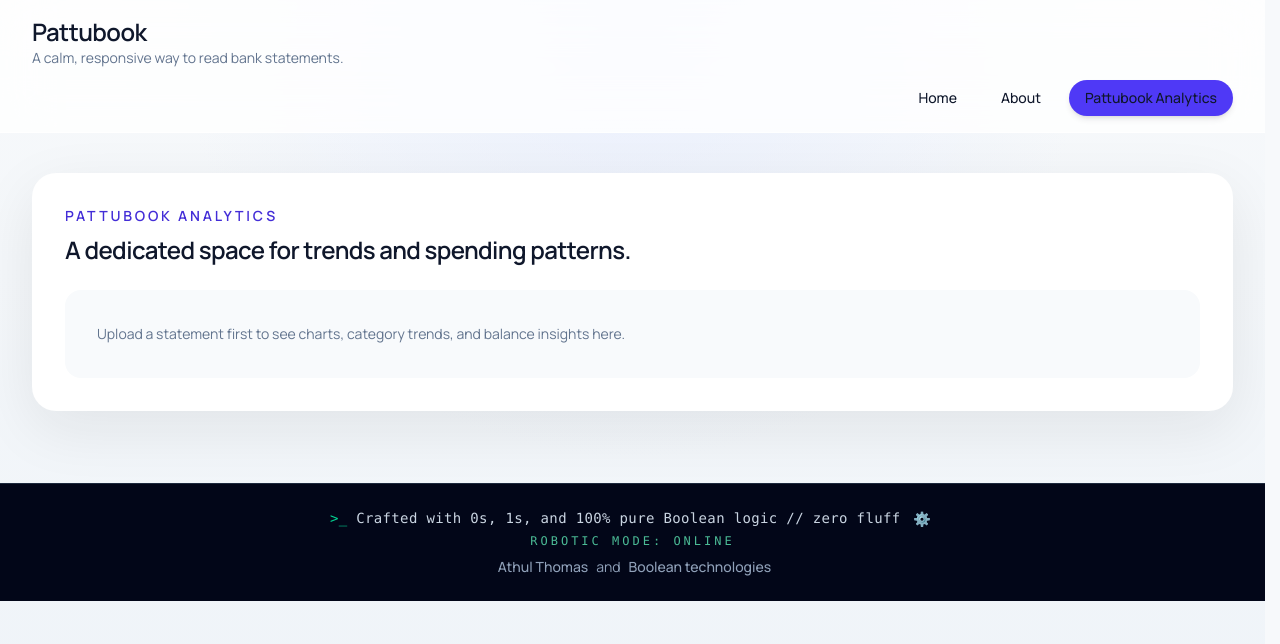
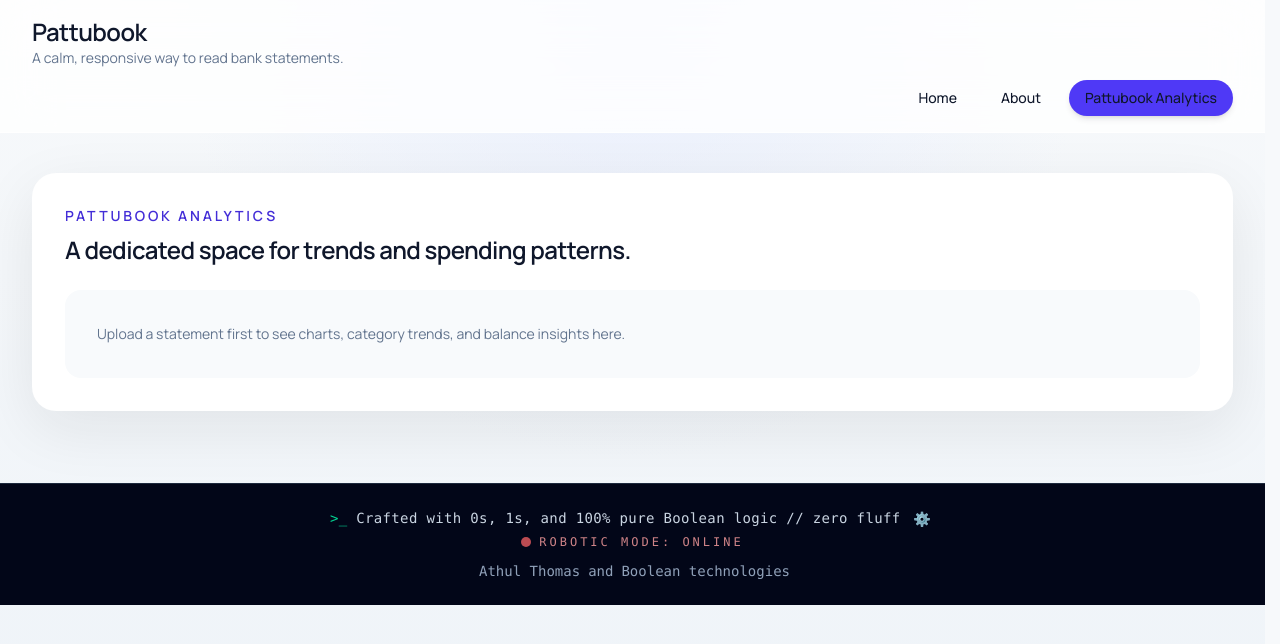
Before and after one commit to athulthomasatz/Patbook-Bank_statement_analysis, a React (Vite) app in the folder frontend/: page /analytics in a window 1280 px wide. Shown: the top 644 px of the page. Built offline with nearby package versions, Linux system fonts and the light colour scheme.

Commit message:
Updated Footer

```diff
--- a/frontend/src/components/Footer.jsx
+++ b/frontend/src/components/Footer.jsx
@@ -1,16 +1,32 @@
-import React from "react";
+import React, { useEffect, useState } from "react";
 
 export default function Footer() {
+  const [elapsed, setElapsed] = useState(0);
+
+  useEffect(() => {
+    const timer = setInterval(() => {
+      setElapsed((prev) => {
+        const next = prev + 5;
+        return next > 20 ? 0 : next;
+      });
+    }, 5000);
+
+    return () => clearInterval(timer);
+  }, []);
+
+  const isRedTick = elapsed % 10 === 5;
+
   return (
     <footer className="mt-8 w-full border-t border-slate-800 bg-slate-950">
       <div className="mx-auto max-w-7xl px-4 py-6 text-center sm:px-6 lg:px-8">
         <p className="font-mono text-sm tracking-wide text-slate-300">
           <span className="text-emerald-400">&gt;_</span> Crafted with 0s, 1s, and 100% pure Boolean logic // zero fluff <span className="mx-1 align-middle">⚙️</span>
         </p>
-        <p className="mt-1 font-mono text-xs uppercase tracking-[0.25em] text-emerald-300/80">
+        <p className={`mt-1 inline-flex items-center gap-2 font-mono text-xs uppercase tracking-[0.25em] ${isRedTick ? "text-red-300/80" : "text-emerald-300/80"}`}>
+          <span className={`h-2.5 w-2.5 rounded-full animate-pulse ${isRedTick ? "bg-red-400" : "bg-emerald-400"}`} />
           Robotic mode: online
         </p>
-        <p className="mt-2 text-sm text-slate-400">
+        <p className="mt-2 font-mono text-sm text-slate-400">
           <a href="https://athulthomasatz.github.io/" target="_blank" rel="noopener noreferrer" className="ml-1 font-medium text-cyan-300 hover:text-cyan-200 hover:underline">Athul Thomas</a>
           <span className="mx-2">and</span>
           <a href="https://www.booleantechnologies.in/" target="_blank" rel="noopener noreferrer" className="font-medium text-cyan-300 hover:text-cyan-200 hover:underline">Boolean technologies</a>
```
